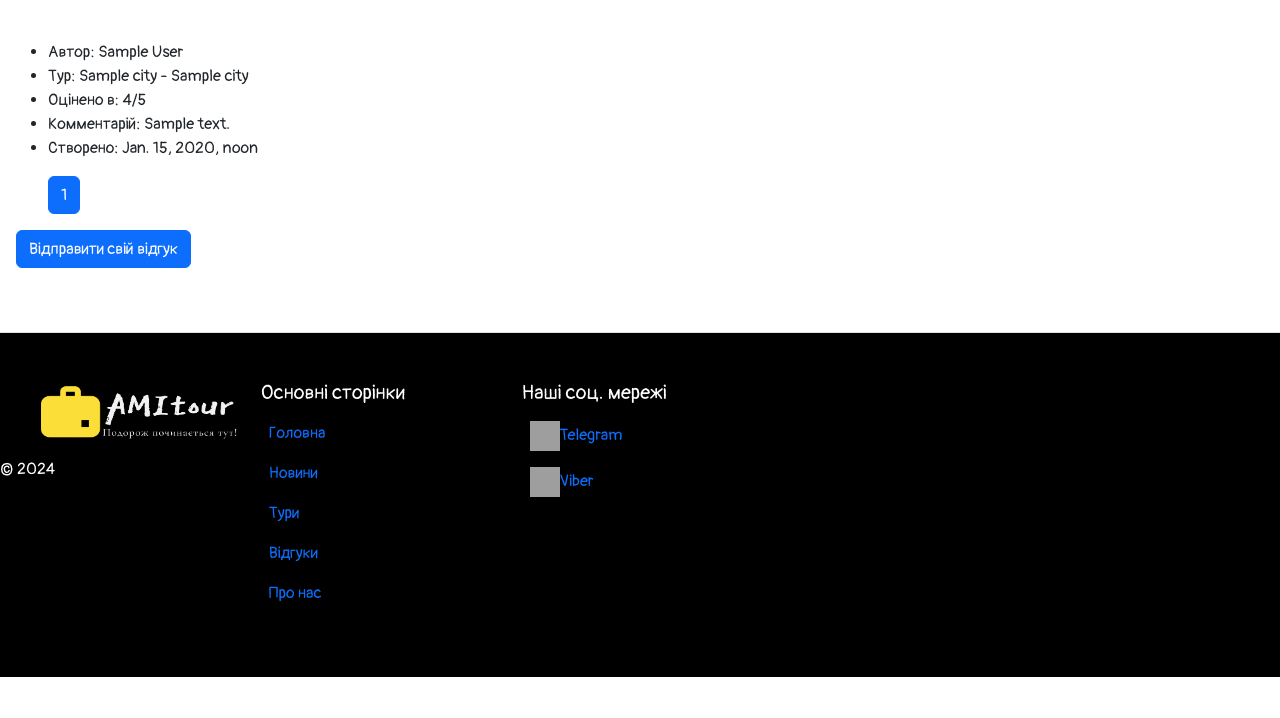
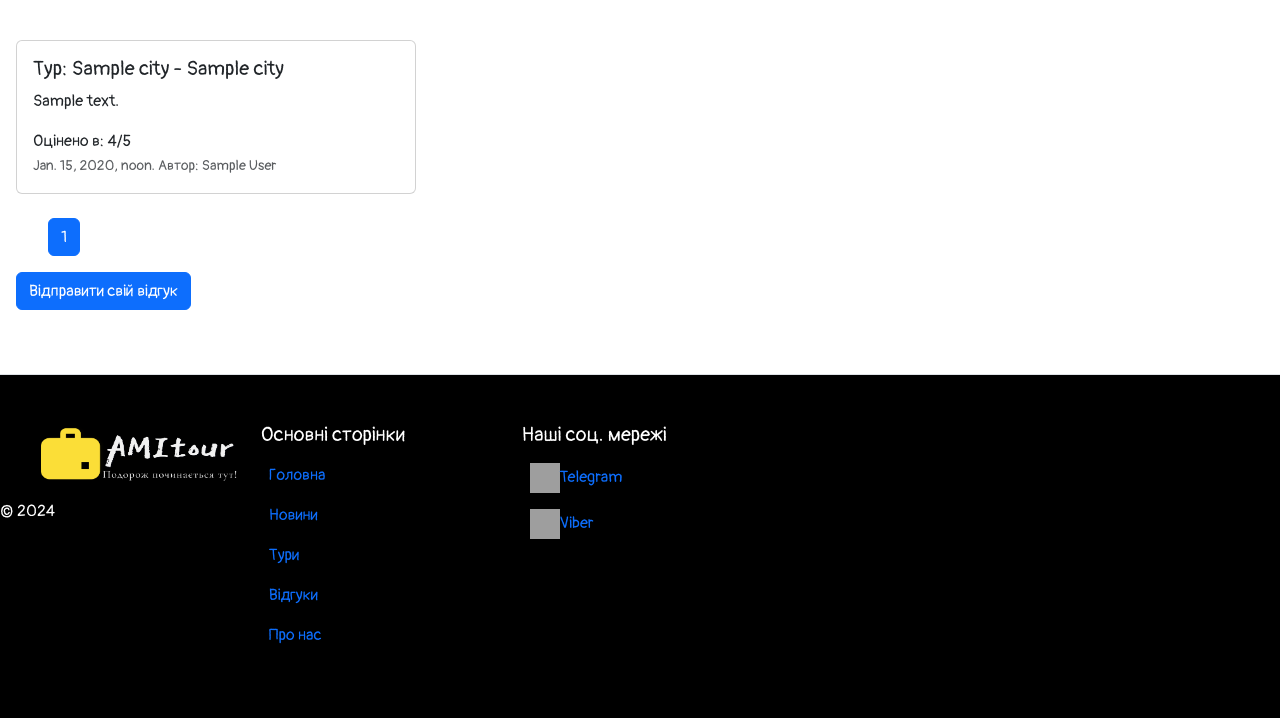
Before and after one commit to RomanP1605/TourProject, a Django app: page /rates/ in a window 1280 px wide. Shown: the part 93-811 px from the top of the page. Run offline with Django 5.2, Linux system fonts and the light colour scheme; tables that the repository leaves empty hold one stand-in row (values such as "Sample post"); grey boxes are pictures that could not be loaded.

Commit message:
Start django-rest

```diff
--- a/TourSite/models.py
+++ b/TourSite/models.py
@@ -141,7 +141,7 @@ class Rate(models.Model):
             MinValueValidator(1)
         ]
     )
-    comment = models.CharField(max_length=512)
+    comment = models.CharField(max_length=512, blank=True)
     created_at = models.DateTimeField(auto_now_add=True)
 
     def __str__(self):
--- a/TourSite/static/TourSite/css/styles.css
+++ b/TourSite/static/TourSite/css/styles.css
@@ -16,8 +16,8 @@ body{
     height: 100%;
     .cover-container{
         font-family: 'Pangolin';
+
     }
-
 }
 footer{
     background-color: black;
--- a/TourSite/templates/TourSite/profile.html
+++ b/TourSite/templates/TourSite/profile.html
@@ -21,6 +21,7 @@
     <li>Електронна адреса: {{ request.user.email }}</li>
     <li>Номер телефону: {{ request.user.phone_number }}</li>
 </ul>
+    <a href="/logout">Вийти з аккаунту</a>
     Потрібно змінити якісь дані? тицяйте сюди -> <a href="https://t.me/Roman_068"><button type="button" class="btn btn-primary">Тех. підтримка</button></a>
 </div>
 
--- a/TourSite/templates/TourSite/rates.html
+++ b/TourSite/templates/TourSite/rates.html
@@ -4,7 +4,7 @@
 <html lang="en">
 <head>
     <meta charset="UTF-8">
-    <title>Відправлення відгуку | AMITour</title>
+    <title>Відгуки | AMITour</title>
     <link rel="stylesheet" href="/static/TourSite/css/styles.css">
     <link href='https://fonts.googleapis.com/css?family=Pangolin' rel='stylesheet'>
     <link href="https://cdn.jsdelivr.net/npm/bootstrap@5.3.3/dist/css/bootstrap.min.css" rel="stylesheet"
@@ -13,15 +13,29 @@
 <body>
 {% header %}
 <div class="cover-container d-flex w-100 h-100 p-3 mx-auto flex-column">
-{% for rate in rates %}
-<ul>
-    <li>Автор: {{ rate.author }}</li>
-    <li>Тур: {{ rate.tour }}</li>
-    <li>Оцінено в: {{ rate.stars }}/5</li>
-    <li>Комментарій: {{ rate.comment }}</li>
-    <li>Створено: {{ rate.created_at }}</li>
-</ul>
-{% endfor %}
+        <div class="row">
+        {% for rate in rates %}
+    <div class="col-sm-6 col-lg-4 mb-4">
+              <div class="card">
+                <div class="card-body">
+                  <h5 class="card-title">Тур: {{ rate.tour }}</h5>
+                  <p class="card-text">{{ rate.comment }}</p>
+                    Оцінено в: {{ rate.stars }}/5
+                  <p class="card-text"><small class="text-body-secondary">{{ rate.created_at }}. Автор: {{ rate.author }}</small></p>
+                </div>
+              </div>
+            </div>
+        {% endfor %}
+    </div>
+<!--{% for rate in rates %}-->
+<!--<ul>-->
+<!--    <li>Автор: {{ rate.author }}</li>-->
+<!--    <li>Тур: {{ rate.tour }}</li>-->
+<!--    <li>Оцінено в: {{ rate.stars }}/5</li>-->
+<!--    <li>Комментарій: {{ rate.comment }}</li>-->
+<!--    <li>Створено: {{ rate.created_at }}</li>-->
+<!--</ul>-->
+<!--{% endfor %}-->
     <ul class="button-slider">
     {% if page_obj.has_previous %}
     <a href="{% get_page_url request 'page' page_obj.previous_page_number %}">
@@ -39,7 +53,7 @@
     </button></a>
     {% endif %}
 </ul>
-<a href="/send_rate"><button type="button" class="btn btn-primary">Відправити свій відгук</button></a>
+<a href="/rates/send_rate"><button type="button" class="btn btn-primary">Відправити свій відгук</button></a>
 </div>
 {% footer %}
 </body>
--- a/TourSite/templates/TourSite/tours.html
+++ b/TourSite/templates/TourSite/tours.html
@@ -32,7 +32,7 @@
           <div class="mb-1 text-body-secondary">Відправлення до {{ tour.arrive_city }}: {{ tour.departure_to_time }}</div>
             <div class="mb-1 text-body-secondary">Відправлення з {{ tour.arrive_city }}: {{ tour.departure_from_time }}</div>
           <p class="card-text mb-auto">{{ tour.description }}. Ціна за тур: {{ tour.price }}</p>
-            <a href="/book"><button type="button" class="btn btn-primary">Забронювати</button></a>
+            <a href="/tours/book"><button type="button" class="btn btn-primary">Забронювати</button></a>
         </div>
         <div class="col-auto d-none d-lg-block">
           <img src="{{ tour.image.url }}">
--- a/TourSite/urls.py
+++ b/TourSite/urls.py
@@ -1,5 +1,5 @@
 from django.urls import path
-from TourSite.views import main_page, AuthenticationView, SignupView, profile, ToursView, NewsView, CreateRateView, about_us, BookView, RatesListView
+from TourSite.views import main_page, AuthenticationView, SignupView, profile, ToursView, NewsView, CreateRateView, about_us, BookView, RatesListView, logout_view
 
 urlpatterns = [
     path("", main_page, name="main_page"),
@@ -8,8 +8,9 @@ urlpatterns = [
     path("profile/", profile),
     path("tours/", ToursView.as_view()),
     path("news/", NewsView.as_view()),
-    path("send_rate/", CreateRateView.as_view()),
+    path("rates/send_rate/", CreateRateView.as_view()),
     path("about/", about_us),
-    path("book/", BookView.as_view()),
+    path("tours/book/", BookView.as_view()),
     path("rates/", RatesListView.as_view()),
+    path("logout/", logout_view),
 ]
--- a/TourSite/views.py
+++ b/TourSite/views.py
@@ -5,6 +5,7 @@ from django.contrib.auth import login
 from django.http import HttpResponse
 from .models import User, Tours, News, Rate, Books
 from .forms import SignupForm, LoginForm, AddRateForm, BookForm
+from django.contrib.auth import logout
 
 
 # Create your views here.
@@ -81,4 +82,9 @@ class BookView(CreateView):
     def form_valid(self, form):
         form.instance.user = self.request.user
         form.save()
-        return HttpResponse("Ви успішно забронювали тур! Через деякий час вам зателефонують для уточнення деталей!<a href="/">повернутись на головну сторінку</a>")
+        return HttpResponse("Ви успішно забронювали тур! Через деякий час вам зателефонують для уточнення деталей!<a href='/'>повернутись на головну сторінку</a>")
+
+
+def logout_view(request):
+    logout(request)
+    return render(request, template_name="TourSite/main-page.html")
```
